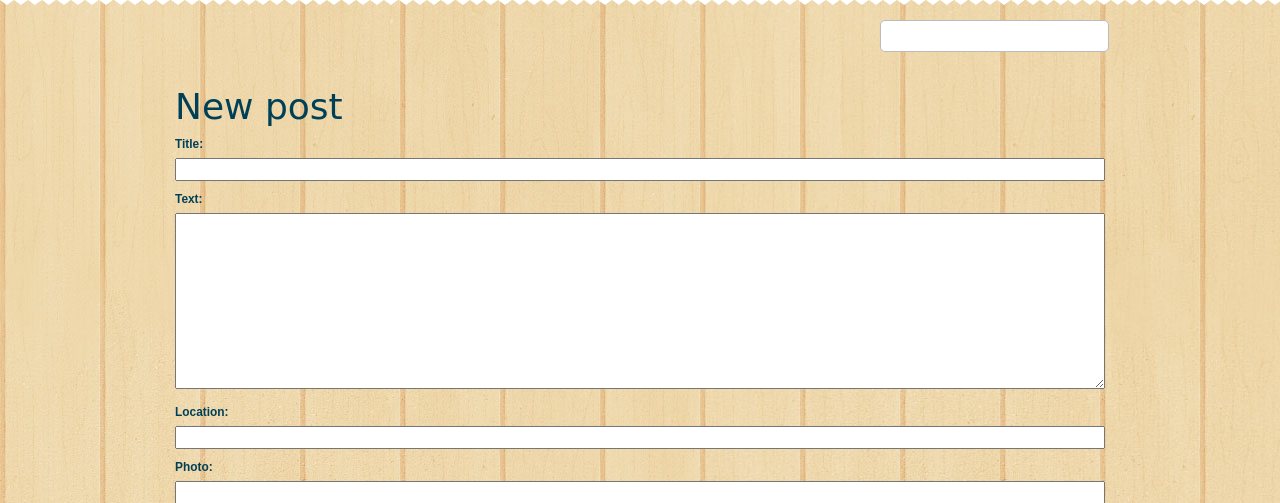
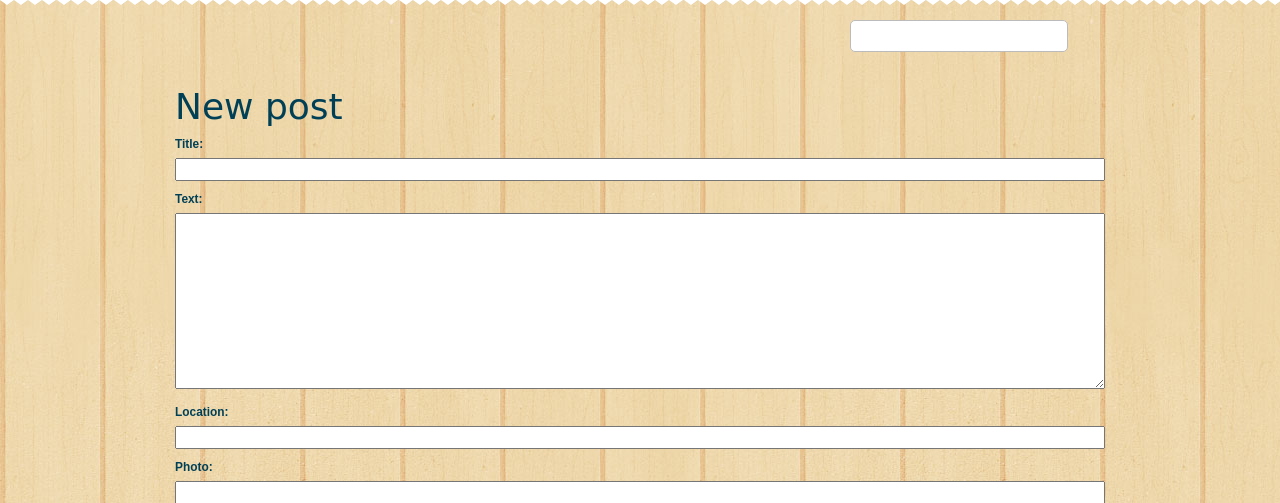
Before and after one commit to v1cker/my-first-blog, a Django app: page /post/new/ in a window 1280 px wide. Shown: the part 80-583 px from the top of the page. Run offline with Django 3.2, Linux system fonts and the light colour scheme; the visitor is signed in with stand-in values (Sample User, id 1); some libraries are stand-ins or nearby versions.

Commit message:
修改搜索框CSS

```diff
--- a/blog/static/css/blog.css
+++ b/blog/static/css/blog.css
@@ -60,7 +60,7 @@ h1, h2, h3, h4 {
         padding: 7px 11px 7px 28px;
         line-height: 16px;
         border: 1px solid #bbb;
-        width: 100%;
+        width: 95%;
         -webkit-border-radius: 5px;
         -moz-border-radius: 5px;
         -ms-border-radius: 5px;
@@ -72,5 +72,5 @@ h1, h2, h3, h4 {
 }
 
 #searchbox .content{
-    margin-left: 880px;
+    margin-left: 850px;
 }
```
